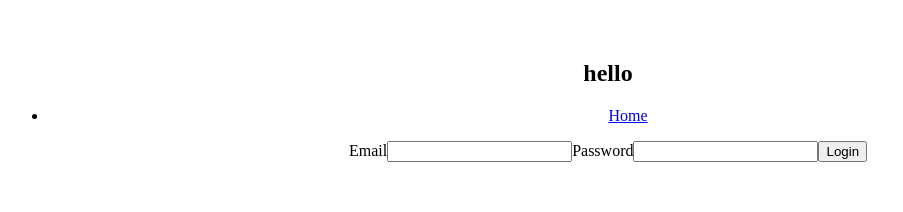
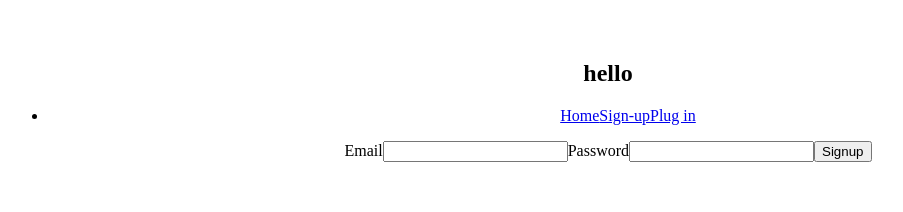
Before and after one commit to HannaFarha/M3-Project-Frontend, a React (Vite) app in the folder Furrow/: page /signup in a window 1280 px wide. Shown: the top 212 px of the page, without its empty margins (32-935 px from the left). Built offline with nearby package versions, Linux system fonts and the light colour scheme.

Commit message:
login signup

```diff
--- a/Furrow/src/components/Navbar.jsx
+++ b/Furrow/src/components/Navbar.jsx
@@ -11,6 +11,8 @@ const Navbar = () => {
       <ul>
         <li>
           <Link to='/'>Home</Link>
+          <Link to='/signup'>Sign-up</Link>
+          <Link to='/login'>Plug in</Link>
         </li>
 
       </ul>
--- a/Furrow/src/pages/SignUpPage.jsx
+++ b/Furrow/src/pages/SignUpPage.jsx
@@ -1,7 +1,7 @@
 import AuthForm from '../components/AuthForm'
 
 const SignUpPage = () => {
-  return<AuthForm isLogin />
+  return<AuthForm />
 }
 
 export default SignUpPage
```
Also changed, not shown: 1 other file (tests, documents, lock files or other folders).
